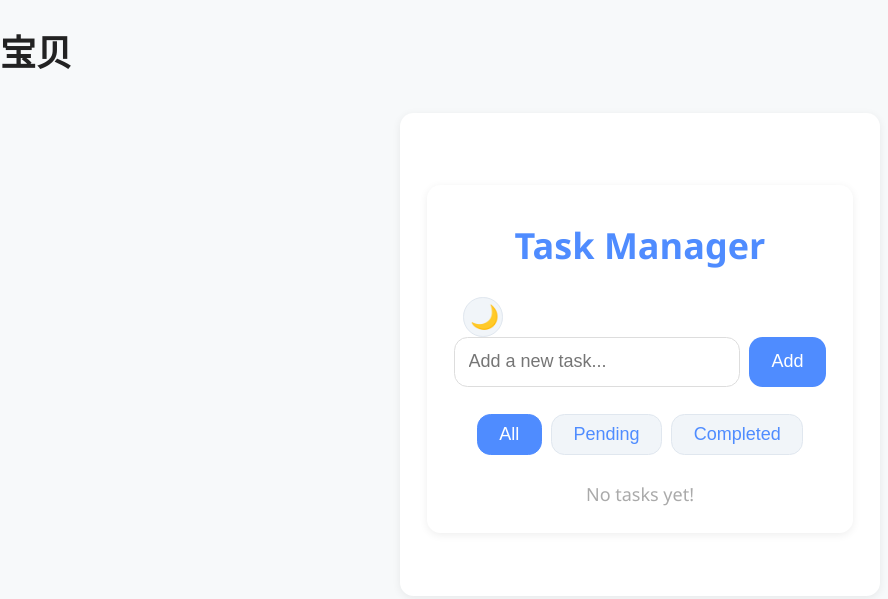
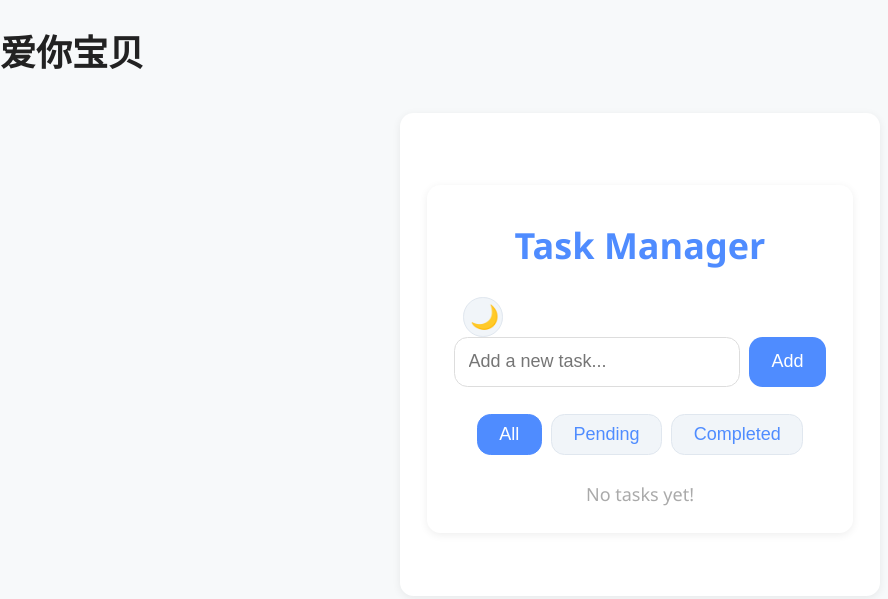
Before and after one commit to liyunhui0707/liyunhui0707.github.io, a plain HTML site: page index.html in a window 1280 px wide. Shown: the whole page, without its empty margins (0-888 px from the left). Drawn offline with Linux system fonts and the light colour scheme.

Commit message:
Update index.html

```diff
--- a/index.html
+++ b/index.html
@@ -7,7 +7,7 @@
     <link rel="stylesheet" href="styles.css">
 </head>
 <body>
-    <h1>宝贝</h1>
+    <h1> 爱你宝贝</h1>
     <div class="container">
         <main class="container">
             <header>
```
